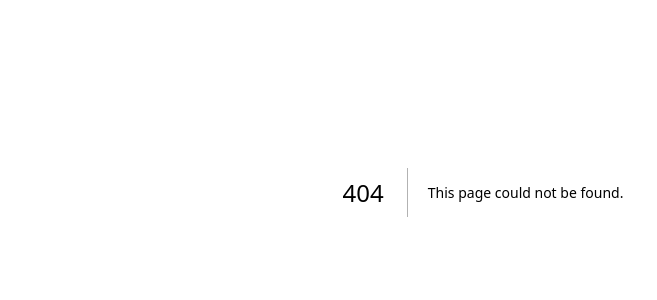
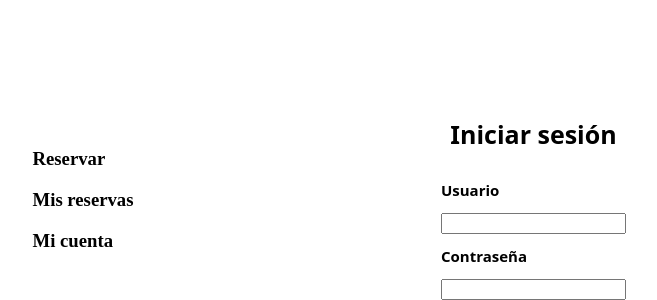
Before and after one commit to LucasGlave/MiTurnoWeb, a Next.js app: page /login in a window 1280 px wide. Before the commit this address had no page. Shown: the part 208-508 px from the top of the page, without its empty margins (157-814 px from the left). Built offline with nearby package versions, Linux system fonts and the light colour scheme.

Commit message:
inicializacion de proyecto

```diff
--- a/jsconfig.json
+++ b/jsconfig.json
@@ -1,7 +1,8 @@
 {
   "compilerOptions": {
     "paths": {
-      "@/*": ["./src/*"]
+      // "@/*": ["./src/*"],
+      "@/*": ["./src/pages/*"]
     }
   }
 }
--- a/next.config.js
+++ b/next.config.js
@@ -1,4 +1,10 @@
 /** @type {import('next').NextConfig} */
-const nextConfig = {}
+const nextConfig = {};
 
-module.exports = nextConfig
+const path = require("path");
+
+module.exports = {
+  sassOptions: {
+    includePaths: [path.join(__dirname, "styles")],
+  },
+};
--- /dev/null
+++ b/src/components/login/Login.js
@@ -0,0 +1,32 @@
+import React from "react";
+import "./login.scss";
+import { Roboto } from "next/font/google";
+
+const Login = () => {
+  return (
+    <div className="container">
+      <div className="header">
+        <h3>Reservar</h3>
+        <div>
+          <h3>Mis reservas</h3>
+          <h3>Mi cuenta</h3>
+        </div>
+      </div>
+      <div className="card">
+        <h1>Iniciar sesión</h1>
+        <form>
+          <div className="form-group">
+            <h2>Usuario</h2>
+            <input type="text" />
+          </div>
+          <div className="form-group">
+            <h2>Contraseña</h2>
+            <input type="text" />
+          </div>
+        </form>
+      </div>
+    </div>
+  );
+};
+
+export default Login;
--- /dev/null
+++ b/src/components/login/login.scss
@@ -0,0 +1,28 @@
+.container {
+  display: flex;
+  align-items: center;
+  justify-content: center;
+  min-height: 100vh;
+  .card {
+    display: flex;
+    align-items: center;
+    justify-content: center;
+    flex-direction: column;
+    width: 50rem;
+    height: 50rem;
+    border-radius: 30px;
+    font-weight: 400;
+  }
+  h1 {
+    font-family: system-ui, -apple-system, BlinkMacSystemFont, "Segoe UI",
+      Roboto, Oxygen, Ubuntu, Cantarell, "Open Sans", "Helvetica Neue",
+      sans-serif;
+    font-size: 25px;
+  }
+  h2 {
+    font-family: system-ui, -apple-system, BlinkMacSystemFont, "Segoe UI",
+      Roboto, Oxygen, Ubuntu, Cantarell, "Open Sans", "Helvetica Neue",
+      sans-serif;
+    font-size: 15px;
+  }
+}
--- /dev/null
+++ b/src/pages/login.js
@@ -0,0 +1,12 @@
+import React from "react";
+import Login from "../components/login/Login";
+
+const login = () => {
+  return (
+    <div>
+      <Login />
+    </div>
+  );
+};
+
+export default login;
```
Also changed, not shown: package.json (+5 -4 lines), src/app/page.js (deleted, +0 -95 lines), src/components/register/Register.js (added, +23 -0 lines), src/pages/index.js (added, +11 -0 lines), src/pages/register.js (added, +17 -0 lines), src/app/login.module.scss (added), 1 other file (tests, documents, lock files or other folders).
